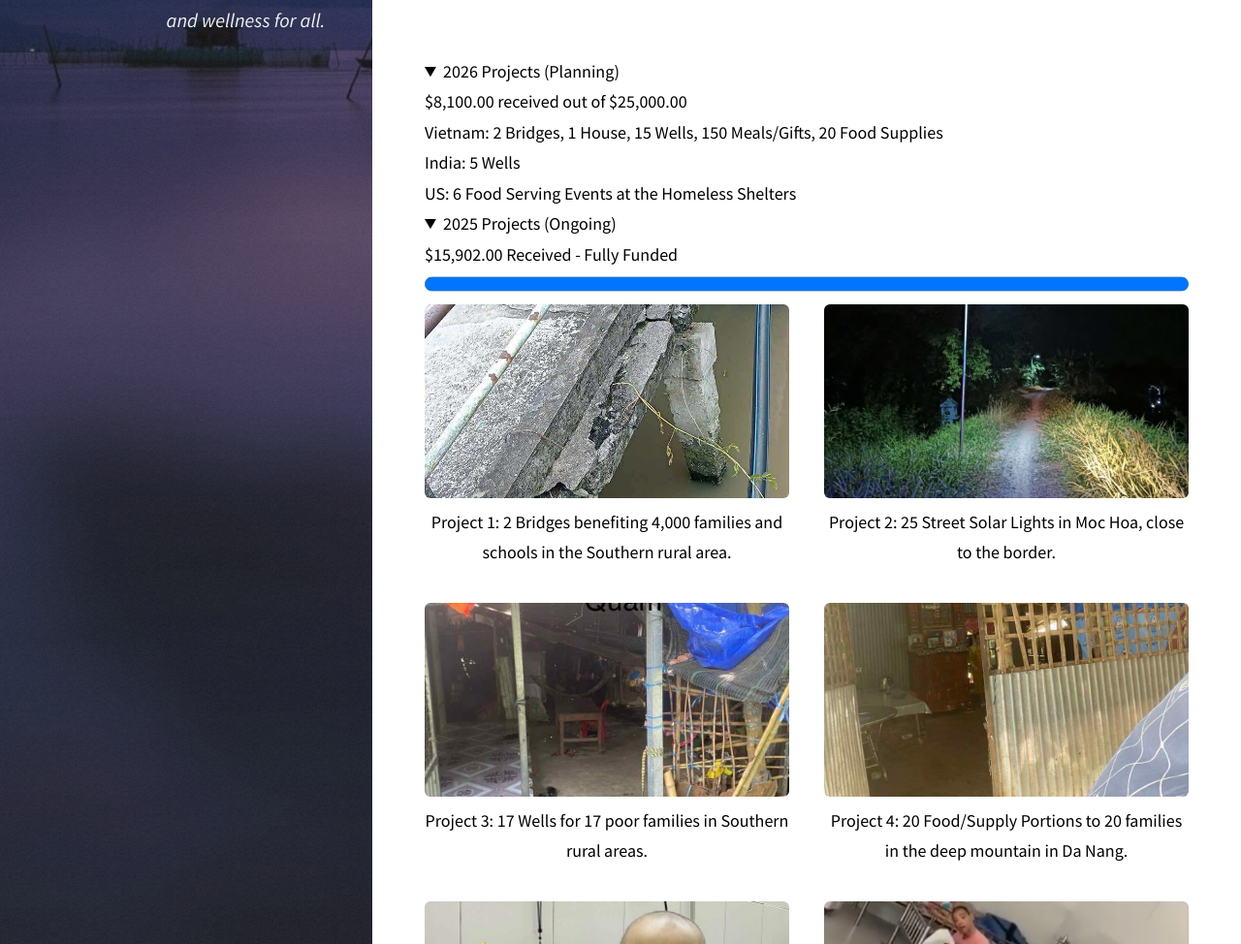
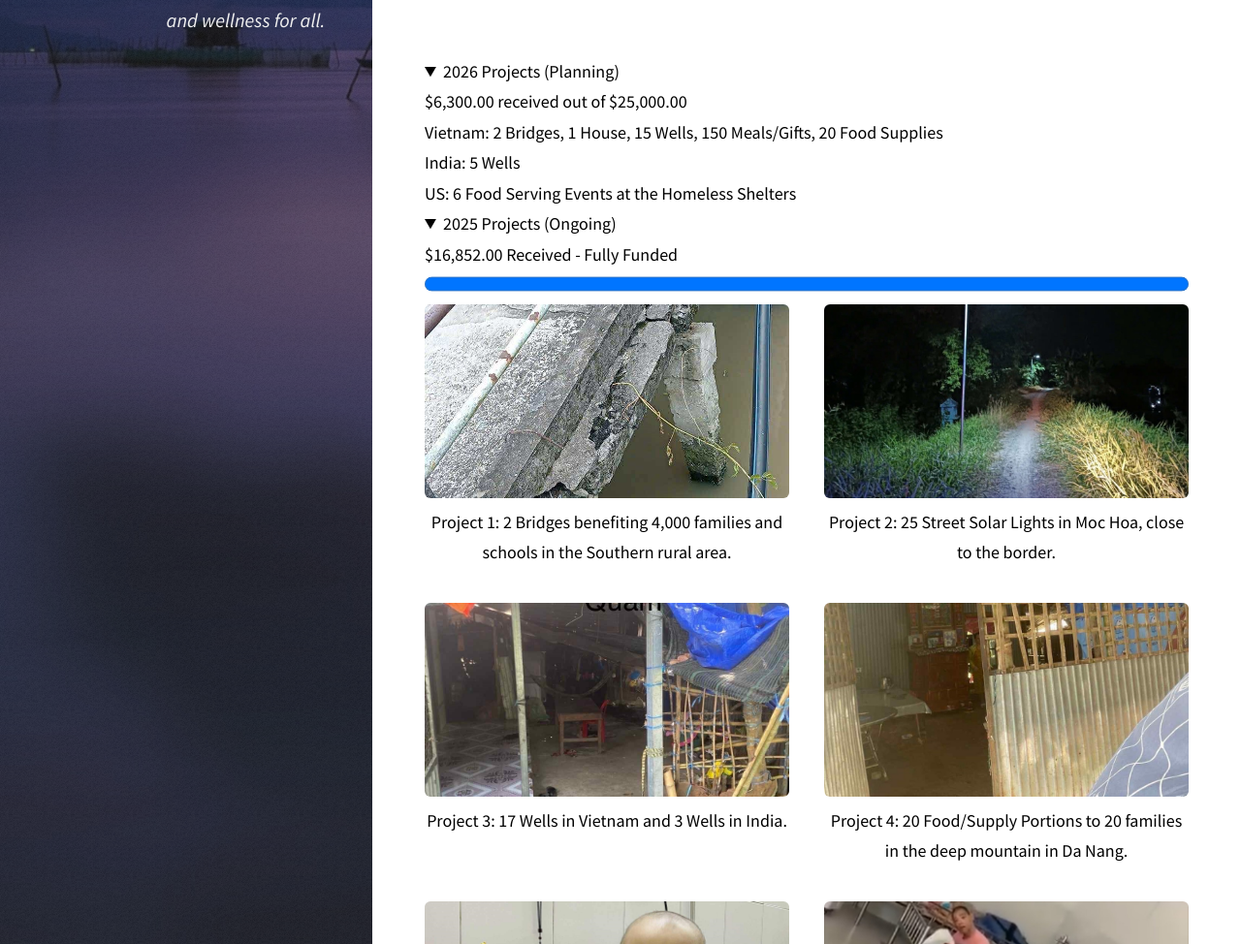
Before and after one commit to peacefulcenter/peacefulcenter.github.io, a Jekyll site: the page built from pages/projects.md, in a window 1280 px wide and 1400 px high. Shown: the part 418-1392 px from the top of the window at 97% size. Built offline with Jekyll 4.4.1, drawn with Linux system fonts in a browser that asks for light colours.

Commit message:
Update donation amount

```diff
--- a/pages/projects.md
+++ b/pages/projects.md
@@ -6,7 +6,7 @@ permalink: /:basename/
 ---
 <details open>
 <summary><strong>2026 Projects (Planning)</strong></summary>
-$8,100.00 received out of $25,000.00 <br>
+$6,300.00 received out of $25,000.00 <br>
 Vietnam: 2 Bridges, 1 House, 15 Wells, 150 Meals/Gifts, 20 Food Supplies<br>
 India: 5 Wells<br>
 US: 6 Food Serving Events at the Homeless Shelters
@@ -15,9 +15,9 @@ US: 6 Food Serving Events at the Homeless Shelters
 <details open>
 <summary><strong>2025 Projects (Ongoing)</strong></summary>
 
-    $15,902.00 Received - Fully Funded
+    $16,852.00 Received - Fully Funded
 
-    <progress value="15900" max="15900" style="width:100%; height:30px;"></progress>
+    <progress value="16850" max="16850" style="width:100%; height:30px;"></progress>
 
     <div class="project-grid">
         <figure>
@@ -32,7 +32,7 @@ US: 6 Food Serving Events at the Homeless Shelters
 
         <figure>
             <img src="{{ '/assets/images/project-images/wells.jpeg' }}" alt="Wells for poor families">
-            <figcaption><strong>Project 3:</strong> 17 Wells for 17 poor families in Southern rural areas.</figcaption>
+            <figcaption><strong>Project 3:</strong> 17 Wells in Vietnam and 3 Wells in India.</figcaption>
         </figure>
 
         <figure>
```
Also changed, not shown: pages/donate.md (+3 -4 lines).
